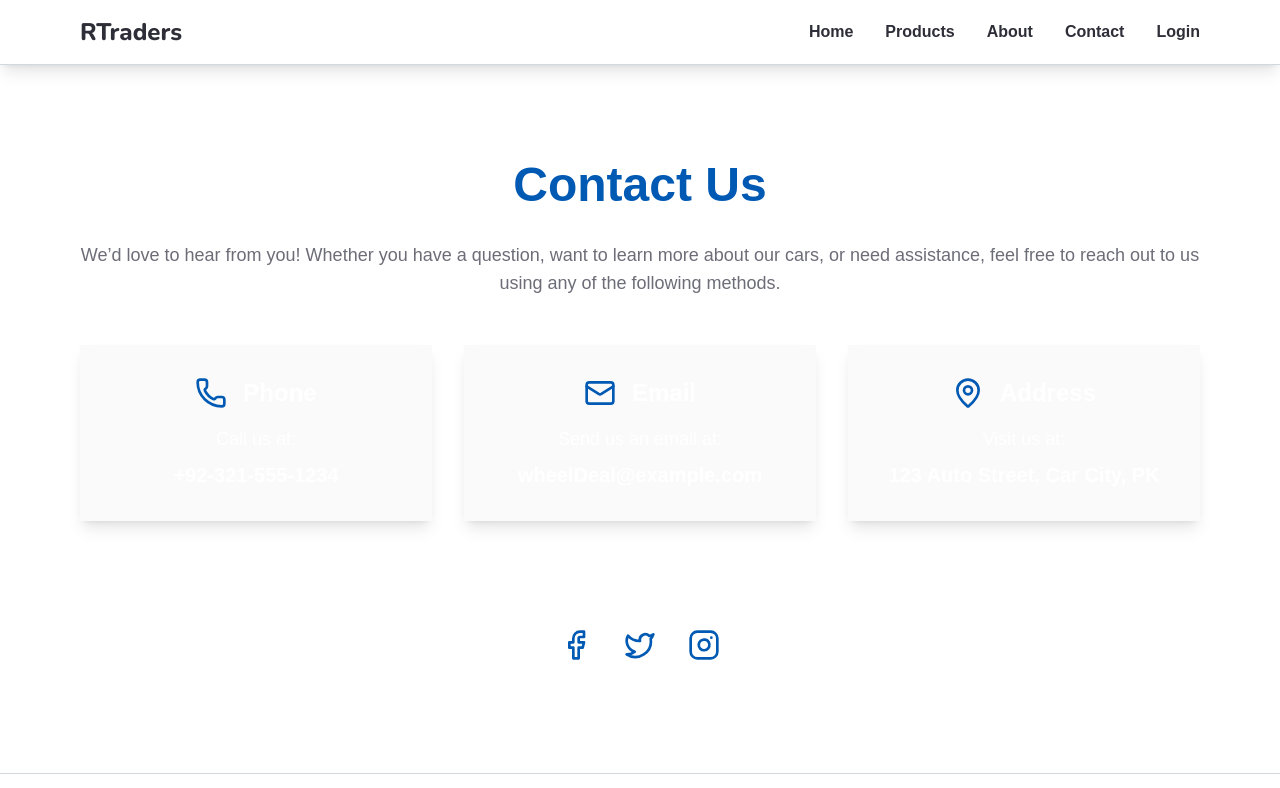
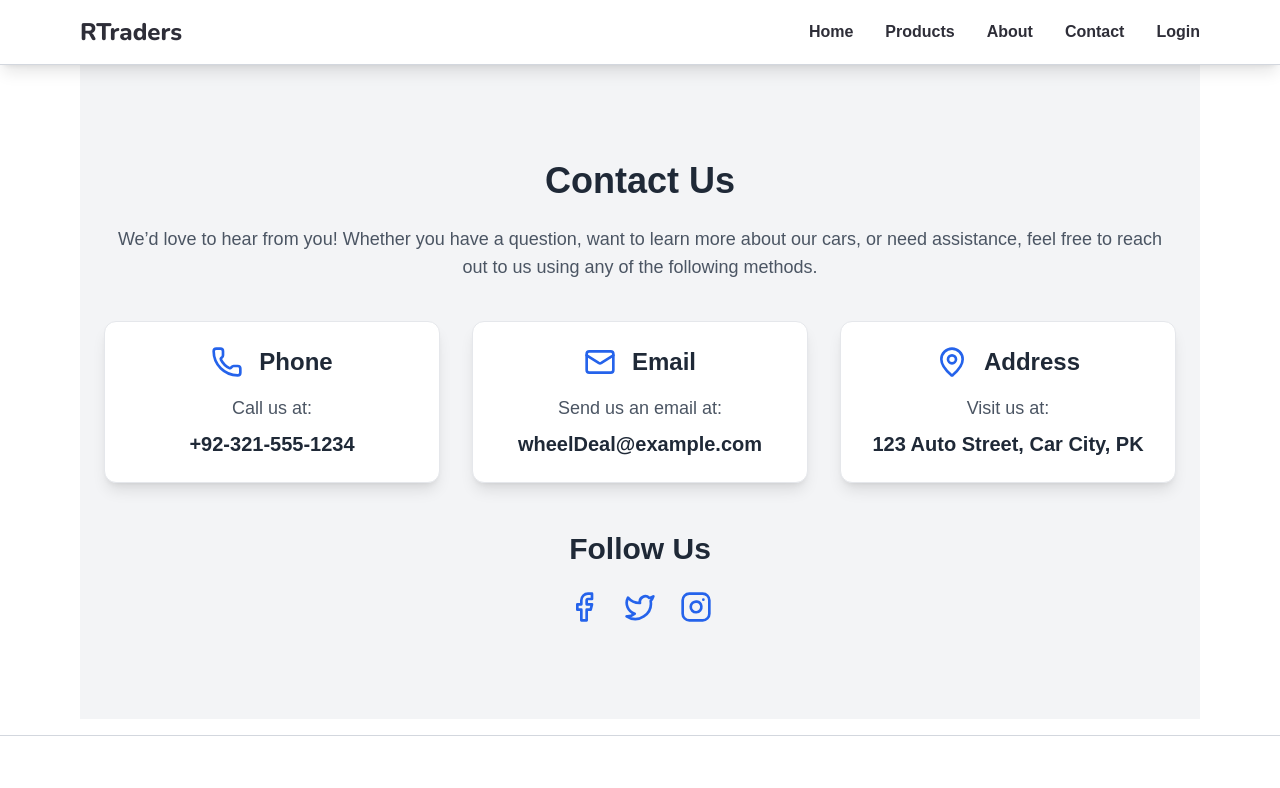
Before and after one commit to Ahmad-code077/Rehan-Sanitary, a Next.js app: page /contact in a window 1280 px wide. Shown: the top 788 px of the page. Built offline with nearby package versions, Linux system fonts and the light colour scheme.

Commit message:
Fix Production error and set the filter sidebar and styles

```diff
--- a/app/admin/page.tsx
+++ b/app/admin/page.tsx
@@ -39,8 +39,7 @@ const AdminPage = () => {
       if (!response.ok) {
         throw new Error('Failed to fetch sanitary items.');
       }
-      const data: SanitaryItem[] = await response.json();
-      console.log('data', data);
+      const data = await response.json();
       setSanitaryItems(data?.items);
       // setFilteredSanitaryItems(data); // Initialize filtered sanitary items
     } catch (error) {
--- a/app/api/sanitary-items/route.ts
+++ b/app/api/sanitary-items/route.ts
@@ -69,6 +69,7 @@ export async function GET(req: Request) {
       totalItems,
       page,
       totalPages: Math.ceil(totalItems / limit),
+      hasMore: page * limit < totalItems,
     });
   } catch (error: unknown) {
     if (error instanceof Error) {
--- a/app/contact/page.tsx
+++ b/app/contact/page.tsx
@@ -15,19 +15,19 @@ const contactDetails = [
     title: 'Phone',
     description: 'Call us at:',
     value: '+92-321-555-1234',
-    icon: <Phone className='w-8 h-8 text-primary' />,
+    icon: <Phone className='w-8 h-8 text-blue-600' />,
   },
   {
     title: 'Email',
     description: 'Send us an email at:',
     value: 'wheelDeal@example.com',
-    icon: <Mail className='w-8 h-8 text-primary' />,
+    icon: <Mail className='w-8 h-8 text-blue-600' />,
   },
   {
     title: 'Address',
     description: 'Visit us at:',
     value: '123 Auto Street, Car City, PK',
-    icon: <MapPin className='w-8 h-8 text-primary' />,
+    icon: <MapPin className='w-8 h-8 text-blue-600' />,
   },
 ];
 
@@ -35,46 +35,46 @@ const socialLinks = [
   {
     name: 'Facebook',
     url: 'https://facebook.com',
-    icon: <Facebook className='w-8 h-8 text-primary' />,
+    icon: <Facebook className='w-8 h-8 text-blue-600' />,
   },
   {
     name: 'Twitter',
     url: 'https://twitter.com',
-    icon: <Twitter className='w-8 h-8 text-primary' />,
+    icon: <Twitter className='w-8 h-8 text-blue-600' />,
   },
   {
     name: 'Instagram',
     url: 'https://instagram.com',
-    icon: <Instagram className='w-8 h-8 text-primary' />,
+    icon: <Instagram className='w-8 h-8 text-blue-600' />,
   },
 ];
 
 const Contact: React.FC = () => {
   return (
-    <section className='text-white py-24 '>
-      <div className='max-w-7xl mx-auto text-center'>
-        <h1 className='text-5xl font-extrabold mb-8 text-primary'>
+    <section className='bg-gray-100 py-24'>
+      <div className='max-w-6xl mx-auto text-center px-6'>
+        <h1 className='text-4xl font-extrabold mb-6 text-gray-800'>
           Contact Us
         </h1>
 
-        <p className='text-lg mb-12 text-muted-foreground'>
+        <p className='text-lg mb-10 text-gray-600'>
           We’d love to hear from you! Whether you have a question, want to learn
           more about our cars, or need assistance, feel free to reach out to us
           using any of the following methods.
         </p>
 
         {/* Contact Details */}
-        <div className='grid gap-8 sm:grid-cols-2 lg:grid-cols-3 mt-12'>
+        <div className='grid gap-8 sm:grid-cols-2 lg:grid-cols-3 mt-10'>
           {contactDetails.map((item, index) => (
             <div
               key={index}
-              className='bg-card text-white rounded-lg shadow-lg p-8'
+              className='bg-white text-gray-800 rounded-xl shadow-lg p-6 border border-gray-200'
             >
               <div className='flex items-center gap-4 mb-4 justify-center'>
                 {item.icon}
                 <h3 className='text-2xl font-semibold'>{item.title}</h3>
               </div>
-              <p className='text-lg'>{item.description}</p>
+              <p className='text-lg text-gray-600'>{item.description}</p>
               <p className='text-xl font-semibold mt-2'>{item.value}</p>
             </div>
           ))}
@@ -82,13 +82,15 @@ const Contact: React.FC = () => {
 
         {/* Social Media Links */}
         <div className='mt-12'>
-          <h3 className='text-3xl font-semibold mb-6'>Follow Us</h3>
-          <div className='flex justify-center gap-8'>
+          <h3 className='text-3xl font-semibold text-gray-800 mb-6'>
+            Follow Us
+          </h3>
+          <div className='flex justify-center gap-6'>
             {socialLinks.map((link, index) => (
               <a
                 key={index}
                 href={link.url}
-                className='text-2xl text-primary  hover:scale-105 transition-all duration-300'
+                className='text-2xl text-blue-600 hover:scale-110 transition-all duration-300'
                 target='_blank'
                 rel='noopener noreferrer'
               >
--- a/components/HomePageSanitary.tsx
+++ b/components/HomePageSanitary.tsx
@@ -5,6 +5,7 @@ import axios from 'axios';
 import { useRouter } from 'next/navigation';
 import { SanitaryItem } from '@prisma/client';
 import SanitaryItemCard from './SanitaryItemCard';
+import { Button } from './ui/button';
 
 export default function HomePageSanitary() {
   const [items, setItems] = useState<SanitaryItem[]>([]);
@@ -49,12 +50,12 @@ export default function HomePageSanitary() {
       )}
 
       <div className='flex justify-center mt-8'>
-        <button
+        <Button
           onClick={() => router.push('/products')}
-          className='bg-blue-500 text-white px-6 py-3 rounded hover:bg-blue-600 transition-colors'
+          className=' text-white px-6 py-3 rounded text-lg'
         >
           See More
-        </button>
+        </Button>
       </div>
     </section>
   );
--- a/components/ProductPageSanitary.tsx
+++ b/components/ProductPageSanitary.tsx
@@ -13,6 +13,7 @@ import {
 } from '@/components/ui/select';
 import { SanitaryItem } from '@prisma/client';
 import { FetchParams } from '@/lib/types/siteTypes';
+import { Button } from './ui/button';
 
 const ProductPageSanitary: React.FC = () => {
   const [items, setItems] = useState<SanitaryItem[]>([]);
@@ -53,7 +54,8 @@ const ProductPageSanitary: React.FC = () => {
       setItems((prev) =>
         page === 1 ? response.data.items : [...prev, ...response.data.items]
       );
-      setHasMore(response.data.items.length > 0);
+      console.log('response from the server', response.data.items);
+      setHasMore(response.data.hasMore); // Use the hasMore from the response
     } catch (err) {
       console.log((err as AxiosError<{ error: string }>).message);
     } finally {
@@ -100,15 +102,16 @@ const ProductPageSanitary: React.FC = () => {
       </div>
 
       {/* Filters Section */}
-      <div className='bg-white dark:bg-gray-800 rounded-lg shadow-md p-4 sm:p-6 mb-8'>
+      <div className='bg-white dark:bg-gray-800 rounded-lg shadow-md p-2 sm:p-6 mb-8'>
         <div className='flex flex-col sm:flex-row items-center justify-between gap-4 mb-6'>
           <SearchBar searchTerm={searchTerm} setSearchTerm={setSearchTerm} />
-          <button
+          <Button
             onClick={resetFilters}
-            className='w-full sm:w-auto bg-red-500 hover:bg-red-600 text-white px-4 py-2 rounded-md transition-colors duration-200'
+            variant='destructive'
+            className='w-full sm:w-auto rounded'
           >
             Reset Filters
-          </button>
+          </Button>
         </div>
 
         <div className='grid grid-cols-1 sm:grid-cols-2 md:grid-cols-3 lg:grid-cols-4 gap-4'>
@@ -180,14 +183,14 @@ const ProductPageSanitary: React.FC = () => {
               <SanitaryItemCard key={item.id} item={item} />
             ))}
           </div>
-          {hasMore && !loading && (
+          {hasMore && (
             <div className='mt-8 text-center'>
-              <button
+              <Button
                 onClick={() => setPage((prev) => prev + 1)}
-                className='bg-blue-600 hover:bg-blue-700 text-white font-medium py-2 px-6 rounded-md transition-colors duration-200'
+                disabled={loading}
               >
-                Load More
-              </button>
+                {loading ? 'Loading...' : 'Load More'}
+              </Button>
             </div>
           )}
         </>
@@ -196,12 +199,9 @@ const ProductPageSanitary: React.FC = () => {
           <div className='text-gray-500 dark:text-gray-400 text-lg'>
             No items match your filters.
           </div>
-          <button
-            onClick={resetFilters}
-            className='mt-4 bg-blue-600 hover:bg-blue-700 text-white px-6 py-2 rounded-md transition-colors duration-200'
-          >
+          <Button onClick={resetFilters} className='mt-4 rounded'>
             Reset Filters
-          </button>
+          </Button>
         </div>
       )}
 
--- a/components/SearchBar.tsx
+++ b/components/SearchBar.tsx
@@ -10,10 +10,10 @@ const SearchBar: React.FC<SearchBarProps> = ({ searchTerm, setSearchTerm }) => {
         <input
           type='text'
           id='search'
-          placeholder='Search Dream Car....'
+          placeholder='Search Item Here....'
           value={searchTerm}
           onChange={(e) => setSearchTerm(e.target.value)}
-          className='px-6 py-3 sm:w-96 text-lg border border-black  focus:outline-none focus:ring-2 focus:ring-primary transition-all ease-in-out text-white bg-transparent rounded-3xl'
+          className='px-6 py-2 sm:w-96 text-lg border border-black  focus:outline-none focus:ring-2 focus:ring-primary transition-all ease-in-out text-black bg-transparent rounded-3xl'
         />
       </div>
     </div>
```
Also changed, not shown: app/products/[id]/page.tsx (+15 -14 lines).
